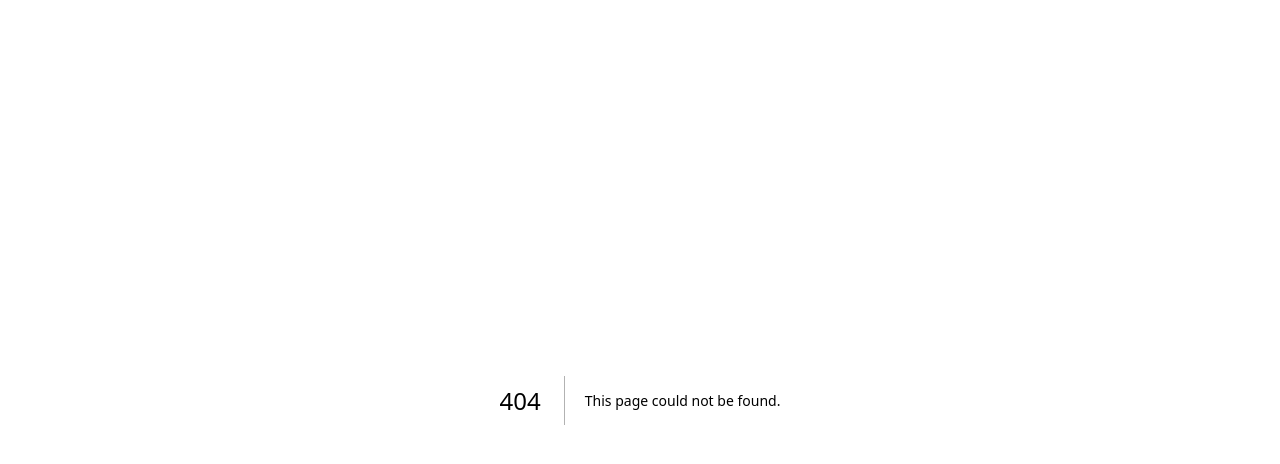
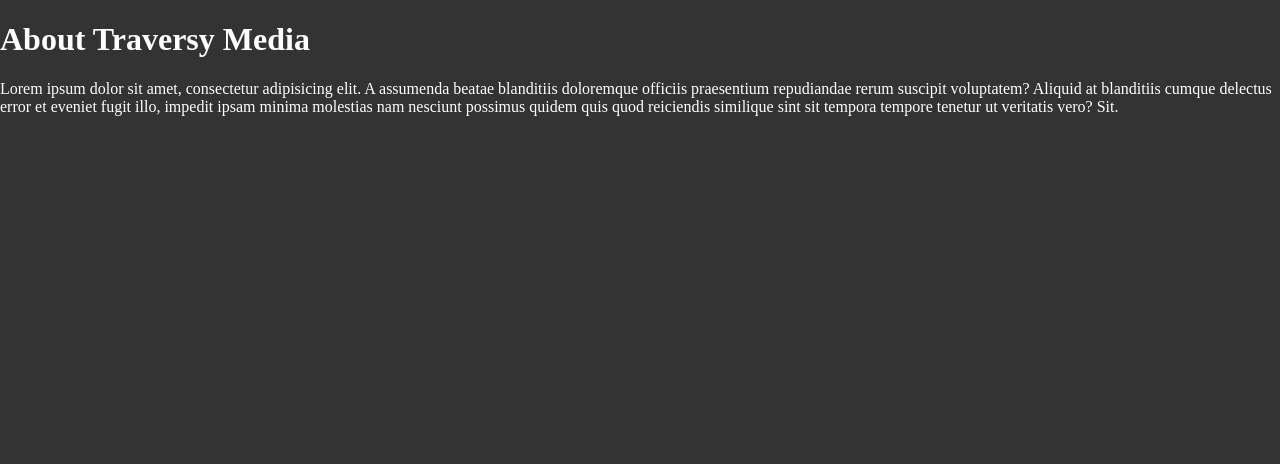
Before and after one commit to Annie-Huang/next-13-crash-course, a Next.js app: page /about in a window 1280 px wide. Before the commit this address had no page. Shown: the top 464 px of the page. Built offline with nearby package versions, Linux system fonts and the light colour scheme.

Commit message:
How to create a page that under specific URL

```diff
--- /dev/null
+++ b/app/about/page.jsx
@@ -0,0 +1,17 @@
+const AboutPage = () => {
+  return (
+    <div>
+      <h1>About Traversy Media</h1>
+      <p>
+        Lorem ipsum dolor sit amet, consectetur adipisicing elit. A assumenda
+        beatae blanditiis doloremque officiis praesentium repudiandae rerum
+        suscipit voluptatem? Aliquid at blanditiis cumque delectus error et
+        eveniet fugit illo, impedit ipsam minima molestias nam nesciunt possimus
+        quidem quis quod reiciendis similique sint sit tempora tempore tenetur
+        ut veritatis vero? Sit.
+      </p>
+    </div>
+  );
+};
+
+export default AboutPage;
```
